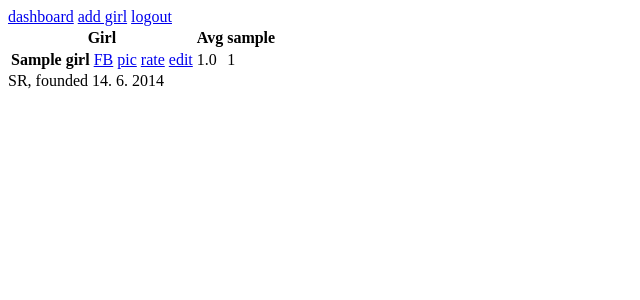
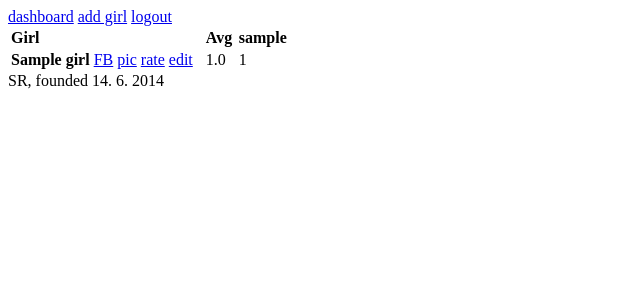
Before and after one commit to ondrejsika/sr, a Django app: page / in a window 1280 px wide. Shown: the top 300 px of the page, without its empty margins (0-640 px from the left). Run offline with Django 3.2, Linux system fonts and the light colour scheme; a user stored in the database is signed in; tables that the repository leaves empty hold one stand-in row (values such as "Sample post").

Commit message:
some graphic enhacements

```diff
--- a/sr/templates/base.html
+++ b/sr/templates/base.html
@@ -1,4 +1,15 @@
 {% load sr_tags %}
+
+<title>SR</title>
+
+<style>
+th {
+    text-align: left;
+}
+td {
+    padding-right: 10px;
+}
+</style>
 
 <a href="{% url 'sr:dashboard' %}">dashboard</a>
 <a href="{% url 'sr:add_girl' %}">add girl</a>
--- a/sr/templates/dashboard.html
+++ b/sr/templates/dashboard.html
@@ -12,7 +12,7 @@
         {% endfor %}
     </tr>
     {% for girl in girls %}
-        <tr>
+        <tr style="{% if forloop.counter|divisibleby:2 == 0 %}background: EEEEEE;{% endif %}">
             <td>
                 <b>{{ girl }}</b>
                 {% if girl.facebook_link %}
```
